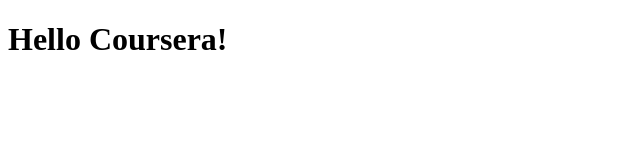
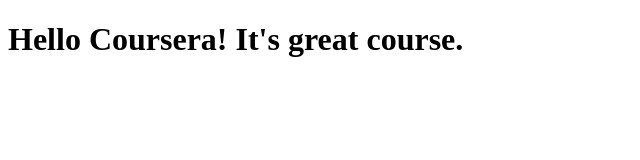
Before and after one commit to rajukpatel/coursera-mine, a plain HTML site: page site/index.html in a window 1280 px wide. Shown: the whole page, without its empty margins (0-640 px from the left). Drawn offline with Linux system fonts and the light colour scheme.

Commit message:
small addition to page content.

```diff
--- a/site/index.html
+++ b/site/index.html
@@ -6,6 +6,6 @@
 	<title>Hello Coursera!</title>
 </head>
 <body>
-<h1>Hello Coursera!</h1>
+<h1>Hello Coursera! It's great course.</h1>
 </body>
 </html>
```
